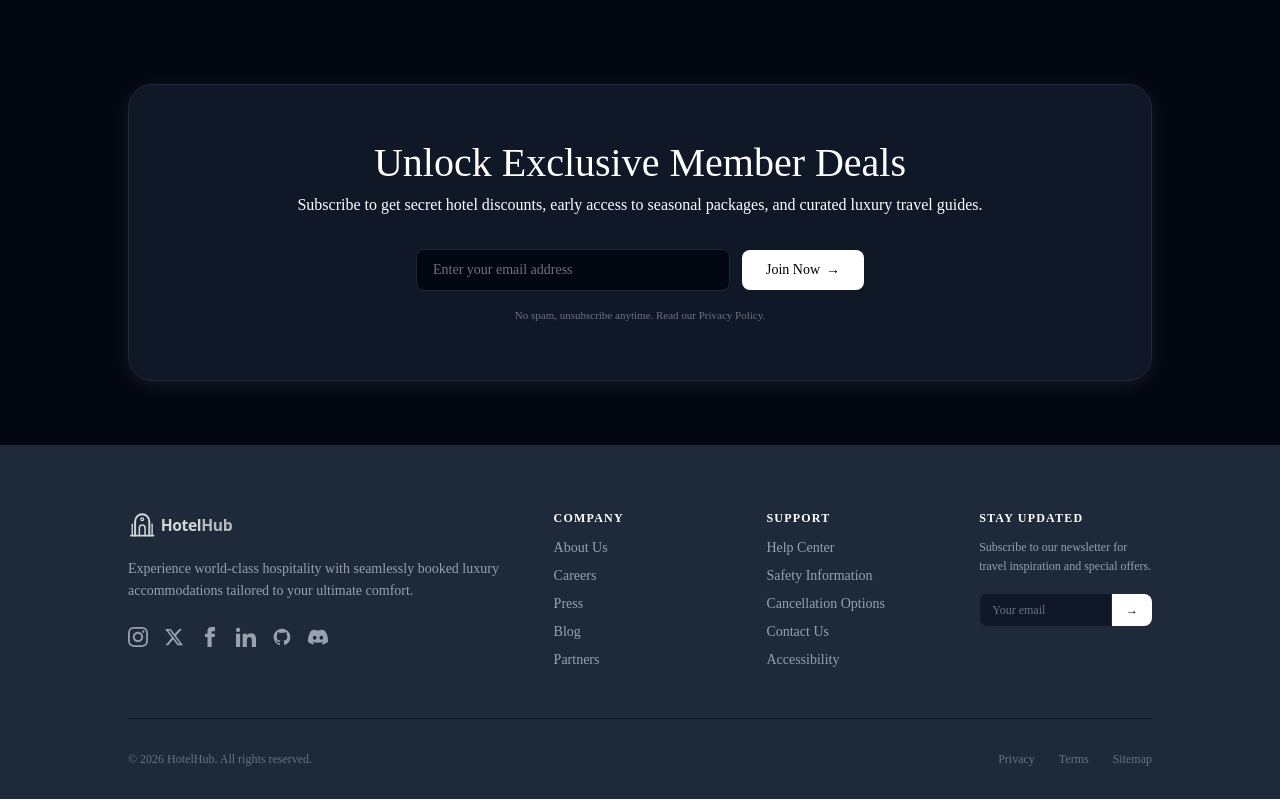
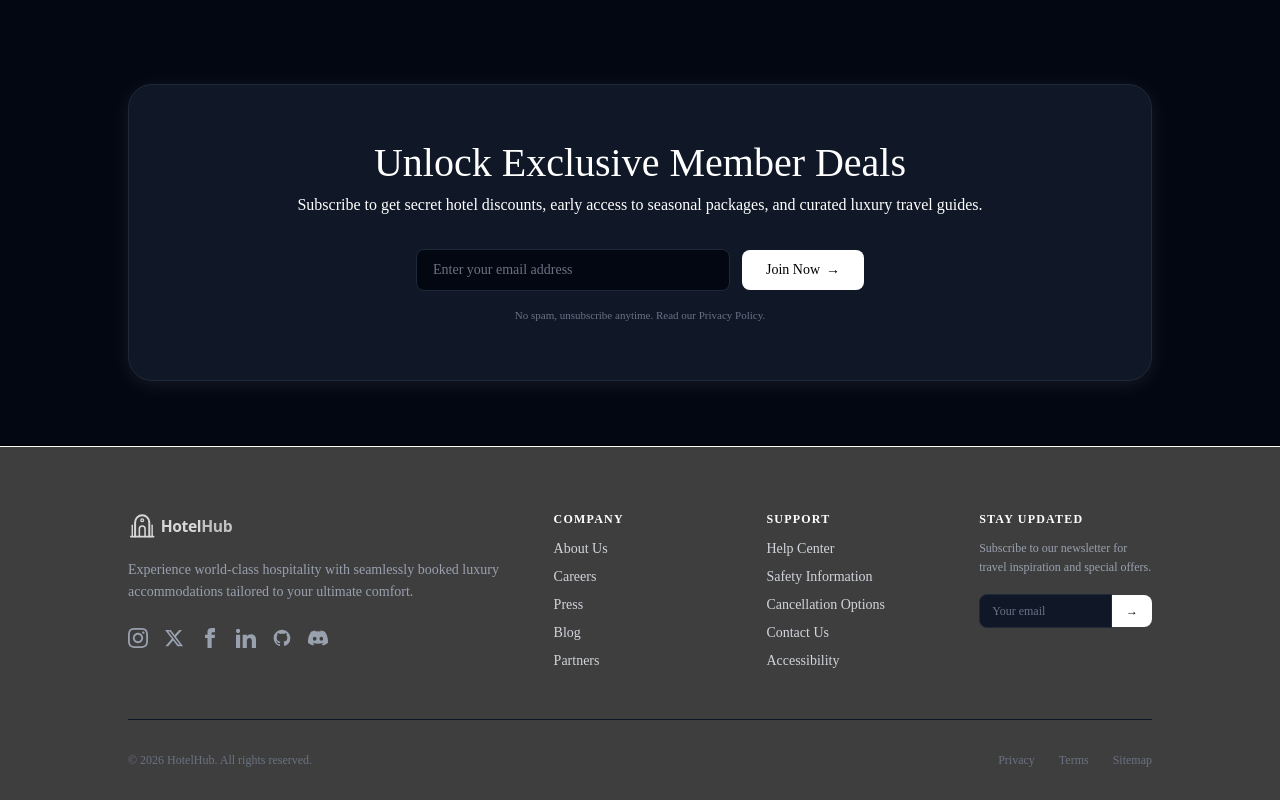
Before and after one commit to MehmoodCoder/Hotel_Booking_MERN_App, a React (Vite) app in the folder client/: page / in a window 1280 px wide. Shown: the part 2731-3531 px from the top of the page. Built offline with nearby package versions, Linux system fonts and the light colour scheme; no server answers.

Commit message:
Enhance UI

```diff
--- a/client/src/components/Footer.jsx
+++ b/client/src/components/Footer.jsx
@@ -3,7 +3,14 @@ import logo from "../assets/logo.svg";
 
 const Footer = () => {
   return (
-    <footer className="w-full bg-gray-800 text-gray-400 border-t border-gray-800 px-6 md:px-16 lg:px-24 xl:px-32 pt-16 pb-8">
+    <>
+      <hr />
+      <footer
+        style={{
+          backgroundColor: "#3f3e3e"
+        }}
+        className="w-full text-gray-300 border-t border-white px-6 md:px-16 lg:px-24 xl:px-32 pt-16 pb-8"
+      >
         <div className="grid grid-cols-1 md:grid-cols-2 lg:grid-cols-5 gap-10 pb-12">
           <div className="lg:col-span-2 space-y-4">
             <img
@@ -164,7 +171,6 @@ const Footer = () => {
             </form>
           </div>
         </div>
-
         <div className="pt-8 border-t border-gray-900 flex flex-col md:flex-row items-center justify-between text-xs text-gray-500 gap-4">
           <p>© 2026 HotelHub. All rights reserved.</p>
           <div className="flex items-center gap-6">
@@ -180,6 +186,7 @@ const Footer = () => {
           </div>
         </div>
       </footer>
+    </>
   );
 };
 
```
Lines whose indentation alone changed are shown as unchanged.
